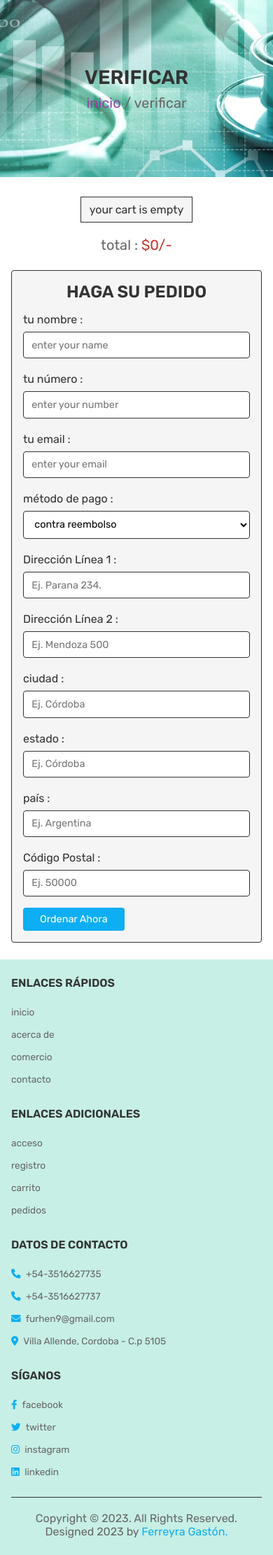
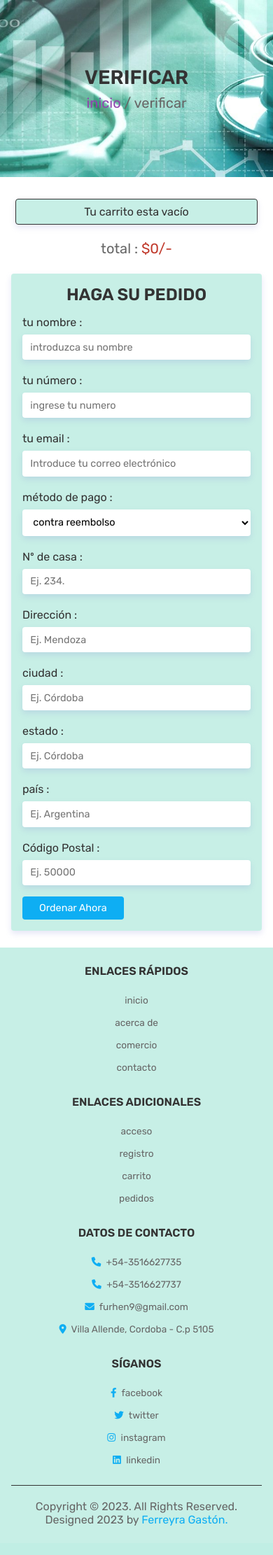
Before and after one commit to ferreyraGaston/Tienda-Online-mas-Dashboard, a PHP site: page /checkout.php in a window 390 px wide. Shown: the part 108-2330 px from the top of the page at 70% size. After the commit the page ends 2289 px from the top, so only its background shows below. Run offline with PHP 8.4, Linux system fonts and the light colour scheme; the visitor is signed in with stand-in values (Sample User, id 1); data that the repository does not hold is empty.

Commit message:
responsive footer

```diff
--- a/checkout.php
+++ b/checkout.php
@@ -36,13 +36,13 @@ if(isset($_POST['order_btn'])){
    $order_query = mysqli_query($conn, "SELECT * FROM `orders` WHERE name = '$name' AND number = '$number' AND email = '$email' AND method = '$method' AND address = '$address' AND total_products = '$total_products' AND total_price = '$cart_total'") or die('query failed');
 
    if($cart_total == 0){
-      $message[] = 'your cart is empty';
+      $message[] = 'Tu carrito esta vacío';
    }else{
       if(mysqli_num_rows($order_query) > 0){
-         $message[] = 'order already placed!';
+         $message[] = 'pedido ya realizado!';
       }else{
          mysqli_query($conn, "INSERT INTO `orders`(user_id, name, number, email, method, address, total_products, total_price, placed_on) VALUES('$user_id', '$name', '$number', '$email', '$method', '$address', '$total_products', '$cart_total', '$placed_on')") or die('query failed');
-         $message[] = 'order placed successfully!';
+         $message[] = '¡pedido realizado con éxito!';
          mysqli_query($conn, "DELETE FROM `cart` WHERE user_id = '$user_id'") or die('query failed');
       }
    }
@@ -89,7 +89,7 @@ if(isset($_POST['order_btn'])){
    <?php
       }
    }else{
-      echo '<p class="empty">your cart is empty</p>';
+      echo '<p class="empty">Tu carrito esta vacío</p>';
    }
    ?>
    <div class="grand-total"> total : <span>$<?php echo $grand_total; ?>/-</span> </div>
@@ -103,32 +103,32 @@ if(isset($_POST['order_btn'])){
       <div class="flex">
          <div class="inputBox">
             <span>tu nombre :</span>
-            <input type="text" name="name" required placeholder="enter your name">
+            <input type="text" name="name" required placeholder="introduzca su nombre">
          </div>
          <div class="inputBox">
             <span>tu número :</span>
-            <input type="number" name="number" required placeholder="enter your number">
+            <input type="number" name="number" required placeholder="ingrese tu numero">
          </div>
          <div class="inputBox">
             <span>tu email :</span>
-            <input type="email" name="email" required placeholder="enter your email">
+            <input type="email" name="email" required placeholder="Introduce tu correo electrónico">
          </div>
          <div class="inputBox">
             <span>   método de pago :</span>
             <select name="method">
-               <option value="cash on delivery">contra reembolso</option>
-               <option value="credit card">tarjeta de crédito</option>
-               <option value="paypal">efectivo</option>
-               <option value="paytm">cuenta corriente</option>
+               <option value="contra reembolso">contra reembolso</option>
+               <option value="tarjeta de crédito">tarjeta de crédito</option>
+               <option value="efectivo">efectivo</option>
+               <option value="cuenta corriente">cuenta corriente</option>
             </select>
          </div>
          <div class="inputBox">
-            <span>Dirección Línea 1 :</span>
-            <input type="number" min="0" name="flat" required placeholder="Ej. Parana 234.">
+            <span>Nº de casa :</span>
+            <input type="number" min="0" name="flat" required placeholder="Ej. 234.">
          </div>
          <div class="inputBox">
-            <span>Dirección Línea 2 :</span>
-            <input type="text" name="street" required placeholder="Ej. Mendoza 500">
+            <span>Dirección :</span>
+            <input type="text" name="street" required placeholder="Ej. Mendoza">
          </div>
          <div class="inputBox">
             <span>ciudad :</span>
--- a/css/style.css
+++ b/css/style.css
@@ -361,14 +361,11 @@ section{
    display: flex;
    align-items:flex-end;
    justify-content: center;
-
 }
-
 .home .content{
    text-align: center;
    width: 60rem;
 }
-
 .products .box-container{
    max-width: 1200px;
    margin: 1rem auto;
@@ -382,7 +379,6 @@ section{
    height: 90%;
    width: 50%;
 }
-
 .products .box-container .box{
    border-radius: .5rem;
    background-color: var(--white);
@@ -396,7 +392,6 @@ section{
    grid-template-columns: auto;
    grid-template-rows: 20rem 15rem 10rem;
 }
-
 .products .box-container .box .image{
    height: 100%;
    width: 100%;
@@ -411,20 +406,17 @@ section{
    display: grid;
    grid-template-columns: auto;
    grid-template-rows: 80% 20%;
-
  }
  .products .box-container .box .info .qty{
    height: 90%;
    width: 90%;
    margin-left: 1rem;
  }
-
 .products .box-container .box .name{
    padding:1rem 0;
    font-size: 2rem;
    color:var(--black);
 }
-
 .products .box-container .box .qty{
    width: 100%;
    padding:1.2rem 1.4rem;
@@ -433,7 +425,6 @@ section{
    margin:1rem 0;
    font-size: 2rem;
 }
-
 .products .box-container .box .price{
    position: absolute;
    top:-2rem;
@@ -444,7 +435,6 @@ section{
    color:var(--white);
    background-color: var(--red);
 }
-
 .about .flex{
    max-width: 1200px;
    margin:0 auto;
@@ -452,57 +442,47 @@ section{
    align-items: center;
    flex-wrap: wrap;
 }
-
 .about .flex .image{
    flex:1 1 40rem;
 }
-
 .about .flex .image img{
    width: 100%;
 }
-
 .about .flex .content{
    flex:1 1 40rem;
    padding:2rem;
    background-color: var(--light-bg);
 }
-
 .about .flex .content h3{
    font-size: 3rem;
    color:var(--black);
    text-transform: uppercase;
 }
-
 .about .flex .content p{
    padding:1rem 0;
    line-height: 2;
    font-size: 1.7rem;
    color:var(--light-color);
 }
-
 .home-contact{
    background-color: var(--black);
 }
-
 .home-contact .content{
    max-width: 130rem;
    margin:0 auto;
    text-align: center;
 }
-
 .home-contact .content h3{
    font-size: 3rem;
    text-transform: uppercase;
    color:var(--white);
 }
-
 .home-contact .content .contenedor{
    padding:1rem 0;
    line-height: 1.5;
    color:var(--light-white);
    display: grid;
    grid-template-columns: auto auto;
-
 }
 .home-contact .content .contenedor .contenedor1{
    width: 80%;
@@ -513,7 +493,6 @@ section{
    padding-left: 4rem;
    padding: 2rem;
 }
-
 .home-contact .content .contenedor .contenedor2{
    width: 80%;
    margin: 0 5rem;
@@ -523,12 +502,9 @@ section{
    padding-left: 4rem;
    padding: 2rem;
 }
-
-
 .reviews{
    background-color: var(--light-bg);
 }
-
 .reviews .box-container{
    max-width: 1200px;
    margin:0 auto;
@@ -538,7 +514,6 @@ section{
    gap:1.5rem;
    justify-content: center;
 }
-
 .reviews .box-container .box{
    background-color: var(--white);
    box-shadow: var(--box-shadow);
@@ -549,21 +524,18 @@ section{
    padding: 25px;
    margin: 30px 10px;
 }
-
 .reviews .box-container .box img{
    height: 12rem;
    width: 12rem;
    border-radius: 50%;
    margin-top: -70px;
 }
-
 .reviews .box-container .box p{
    padding:1rem 0;
    line-height: 2;
    color:var(--light-color);
    font-size: 1.5rem;
 }
-
 .reviews .box-container .box .stars{
    background-color: var(--light-bg);
    display: inline-block;
@@ -572,19 +544,16 @@ section{
    border:var(--border);
    padding:.5rem 1.5rem;
 }
-
 .reviews .box-container .box .stars i{
    font-size: 1.7rem;
    color:var(--orange);
    margin:.2rem;
 }
-
 .reviews .box-container .box h3{
    font-size: 2rem;
    color:var(--black);
    margin-top: 1rem;
 }
-
 .authors .box-container{
    max-width: 1200px;
    margin:0 auto;
@@ -594,7 +563,6 @@ section{
    gap:1.5rem;
    justify-content: center;
 }
-
 .authors .box-container .box{
    position: relative;
    text-align: center;
@@ -605,22 +573,18 @@ section{
    padding: 25px;
    margin: 0 10px;
 }
-
 .authors .box-container .box img{
    width: 100%;
    height: 25rem;
    object-fit:cover;
 }
-
 .authors .box-container .box .share{
    position: absolute;
    top:0; left:-10rem;
 }
-
 .authors .box-container .box:hover .share{
    left: 1rem;
 }
-
 .authors .box-container .box .share a{
    height: 4.5rem;
    width: 4.5rem;
@@ -632,7 +596,6 @@ section{
    margin-top: 1rem;
    color:var(--black);
 }
-
 .authors .box-container .box .share a:hover{
    background-color: var(--black);
    color:var(--white);
@@ -644,7 +607,6 @@ section{
    padding:1.5rem;
    background-color: var(--white);
 }
-
 .contact form{
    margin:0 auto;
    background-color: var(--border-color);
@@ -655,14 +617,12 @@ section{
    margin:0 auto;
    text-align: center;
 }
-
 .contact form h3{
    font-size: 2.5rem;
    text-transform: uppercase;
    margin-bottom: 1rem;
    color:var(--black);
 }
-
 .contact form .box{
    margin:1rem 0;
    width: 100%;
@@ -673,14 +633,10 @@ section{
    color:var(--black);
    border-radius: .5rem;
 }
-
-
-
 .contact form textarea{
    height: 20rem;
    resize: none;
 }
-
 .shopping-cart .box-container{
    margin:0 15rem;
 }
@@ -694,7 +650,6 @@ section{
    gap:1.5rem;
    justify-content: center;
 }
-
 .shopping-cart .box-container .box{
    border-radius: .5rem;
    background-color: var(--white);
@@ -723,8 +678,6 @@ section{
    grid-template-columns: auto;
    grid-template-rows: 80% 20%;
 }
-
-
 .shopping-cart .box-container .box .fa-times{
    position: absolute;
    top:1rem; right:1rem;
@@ -736,27 +689,22 @@ section{
    color:var(--white);
    border-radius: .5rem;
 }
-
 .shopping-cart .box-container .box .fa-times:hover{
    background-color: var(--black);
 }
-
 .shopping-cart .box-container .box img{
    height: 30rem;
 }
-
 .shopping-cart .box-container .box .name{
    padding:1rem 0;
    font-size: 2rem;
    color:var(--black);
 }
-
 .shopping-cart .box-container .box .price{
    padding:1rem 0;
    font-size: 2.5rem;
    color:var(--red);
 }
-
 .shopping-cart .box-container .box input[type="number"]{
    margin:.5rem 0;
    border:var(--border);
@@ -766,17 +714,14 @@ section{
    color:var(--black);
    width: 9rem;
 }
-
 .shopping-cart .box-container .box .sub-total{
    padding-top: 1.5rem;
    font-size: 2rem;
    color:var(--light-color);
 }
-
 .shopping-cart .box-container .box .sub-total span{
    color:var(--red);
 }
-
 .shopping-cart .cart-total{
    max-width: 1200px;
    margin:0 auto;
@@ -786,16 +731,13 @@ section{
    margin-top: 2rem;
    border-radius: .5rem;
 }
-
 .shopping-cart .cart-total p{
    font-size: 2.5rem;
    color:var(--light-color);
 }
-
 .shopping-cart .cart-total p span{
    color:var(--red);
 }
-
 .shopping-cart .cart-total .flex{
    display: flex;
    flex-wrap: wrap;
@@ -803,28 +745,29 @@ section{
    margin-top: 1.5rem;
    justify-content: center;
 }
-
 .shopping-cart .disabled{
    pointer-events: none;
    opacity: .5;
    user-select: none;
 }
-
 .display-order{
    max-width: 1200px;
    margin: 0 auto;
    text-align: center;
    padding-bottom: 0;
+   display: flex;
+   flex-direction: column;
 }
-
 .display-order p{
-   background-color: var(--light-bg);
+   background-color: var(--border-color);
    color:var(--black);
    font-size: 2rem;
    padding:1rem 1.5rem;
-   border:var(--border);
+   /* border:var(--border); */
    display: inline-block;
-   margin:.5rem;
+   margin:.8rem;
+   border-radius: .5rem;
+   box-shadow: var(--box-shadow);
 }
 
 .display-order p span{
@@ -843,10 +786,11 @@ section{
 
 .checkout form{
    max-width: 1200px;
+   box-shadow: var(--box-shadow);
    padding:2rem;
    margin:0 auto;
-   border:var(--border);
-   background-color: var(--light-bg);
+   /* border:var(--border); */
+   background-color: var(--border-color);
    border-radius: .5rem;
 }
 
@@ -875,7 +819,7 @@ section{
 
 .checkout form .flex select,
 .checkout form .flex input{
-   border:var(--border);
+   /* border:var(--border); */
    width: 100%;
    border-radius: .5rem;
    width: 100%;
@@ -883,8 +827,8 @@ section{
    padding:1.2rem 1.4rem;
    font-size: 1.8rem;
    margin:1rem 0;
+   box-shadow: var(--box-shadow);
 }
-
 .placed-orders .box-container{
    max-width: 1200px;
    margin:0 auto;
@@ -893,7 +837,6 @@ section{
    align-items: center;
    gap:1.5rem;
 }
-
 .placed-orders .box-container .empty{
    flex:1;
 }
@@ -955,7 +898,9 @@ section{
    max-width: 1200px;
    margin:0 auto;
    display: grid;
-   grid-template-columns: repeat(auto-fit, minmax(25rem, 1fr));
+   grid-template-columns: auto auto auto auto;
+/*    display: grid;
+   grid-template-columns: repeat(auto-fit, minmax(25rem, 1fr)); */
    gap:3rem;
 }
 
@@ -1008,6 +953,18 @@ section{
    .products .box-container{
       display: grid;
       grid-template-columns: auto auto auto;
+   }
+   .footer .box-container{
+
+      display: grid;
+      grid-template-columns: auto auto;
+      grid-template-rows: auto;
+      justify-content: center;
+   }
+   .footer .box-container .box h3,
+   .footer .box-container .box p,
+   .footer .box-container .box a{
+      text-align: center;
    }
 
 }
@@ -1068,6 +1025,10 @@ section{
    html{
       font-size: 50%;
    }
+   .footer .box-container{
+      display: grid;
+      grid-template-columns: auto ;
+   }
    .home-contact .content .contenedor{
       display: grid;
       grid-template-columns: auto;
```
Also changed, not shown: README.md, images/imagen1-1.JPG (deleted), images/imagen1-2.JPG (deleted), images/imagen5.png (added), images/imagen7.png (added), images/responsive1.png (added), images/responsive2.png (added), images/responsive3.png (added), images/responsive4.png (added), images/responsive5.png (added), images/responsive6.png (added), images/responsive7.png (added).
